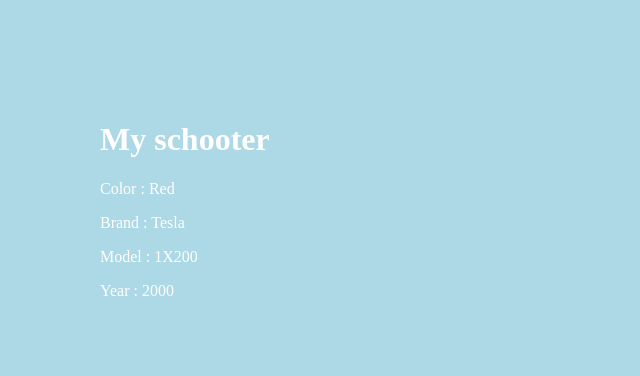
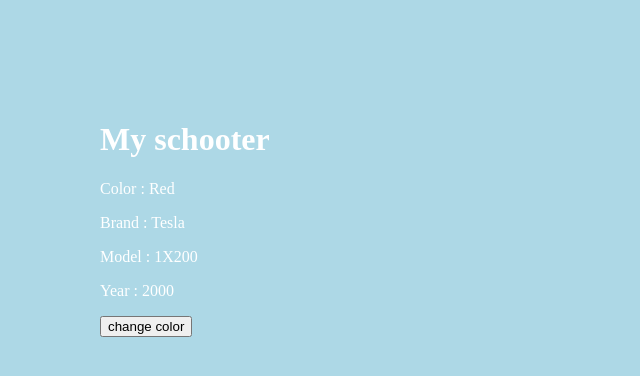
Before and after one commit to rasathuraikaran/react, a React (Create React App) app: page / in a window 1280 px wide. Shown: the top 376 px of the page, without its empty margins (0-640 px from the left). Built offline with nearby package versions, Linux system fonts and the light colour scheme.

Commit message:
-keep the prevous statte

```diff
--- a/src/components/Schooter.js
+++ b/src/components/Schooter.js
@@ -8,6 +8,12 @@ function Schooter() {
   Year: "2000",
  });
 
+ function updatecolor() {
+  return setSchooter((previousState) => {
+   return { ...previousState, Color: "white" };
+  });
+ }
+
  return (
   <div>
    <h1>My schooter</h1>
@@ -15,6 +21,7 @@ function Schooter() {
    <p>Brand : {Schooter.Brand}</p>
    <p>Model : {Schooter.Model}</p>
    <p>Year : {Schooter.Year}</p>
+   <button onClick={updatecolor}>change color</button>
   </div>
  );
 }
```
